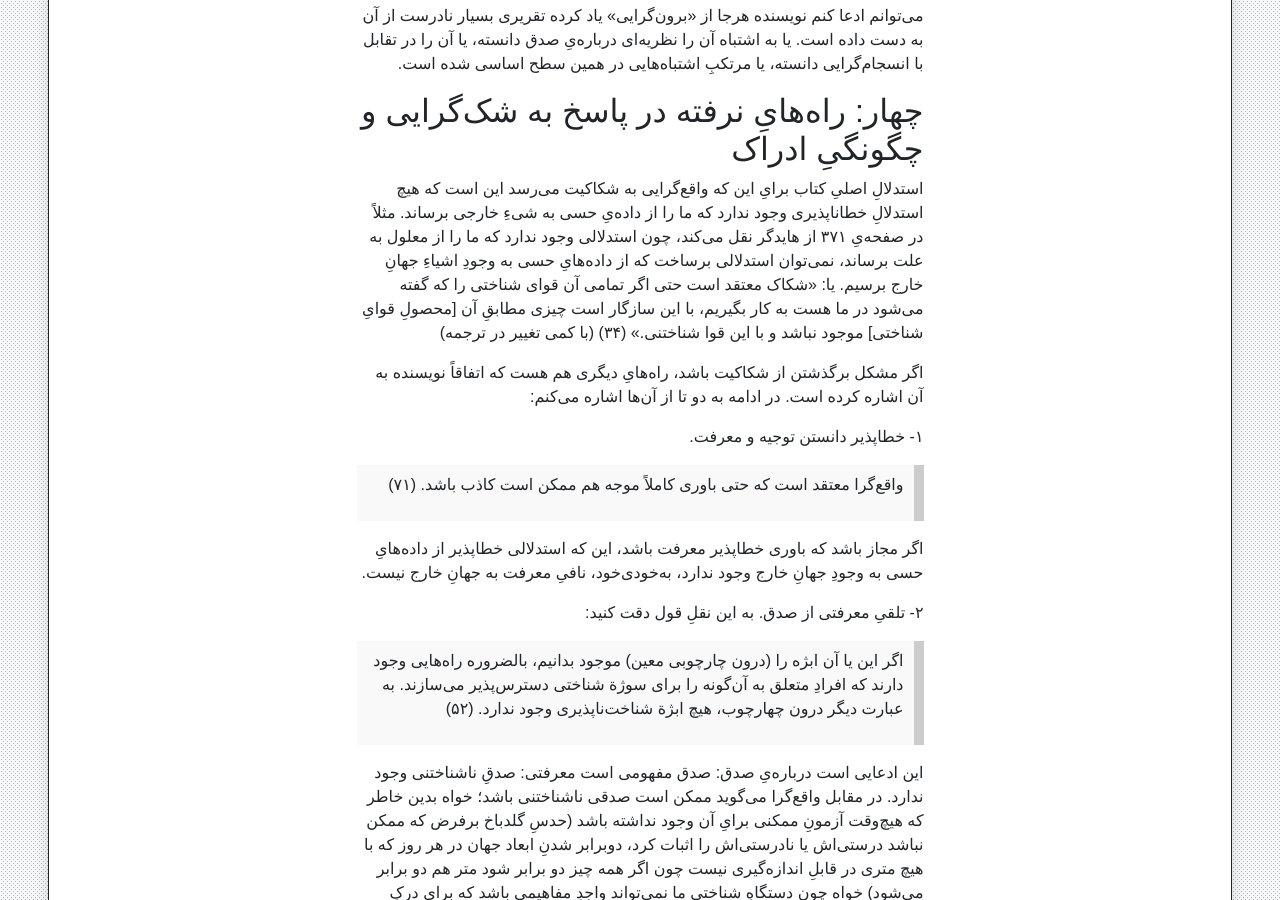
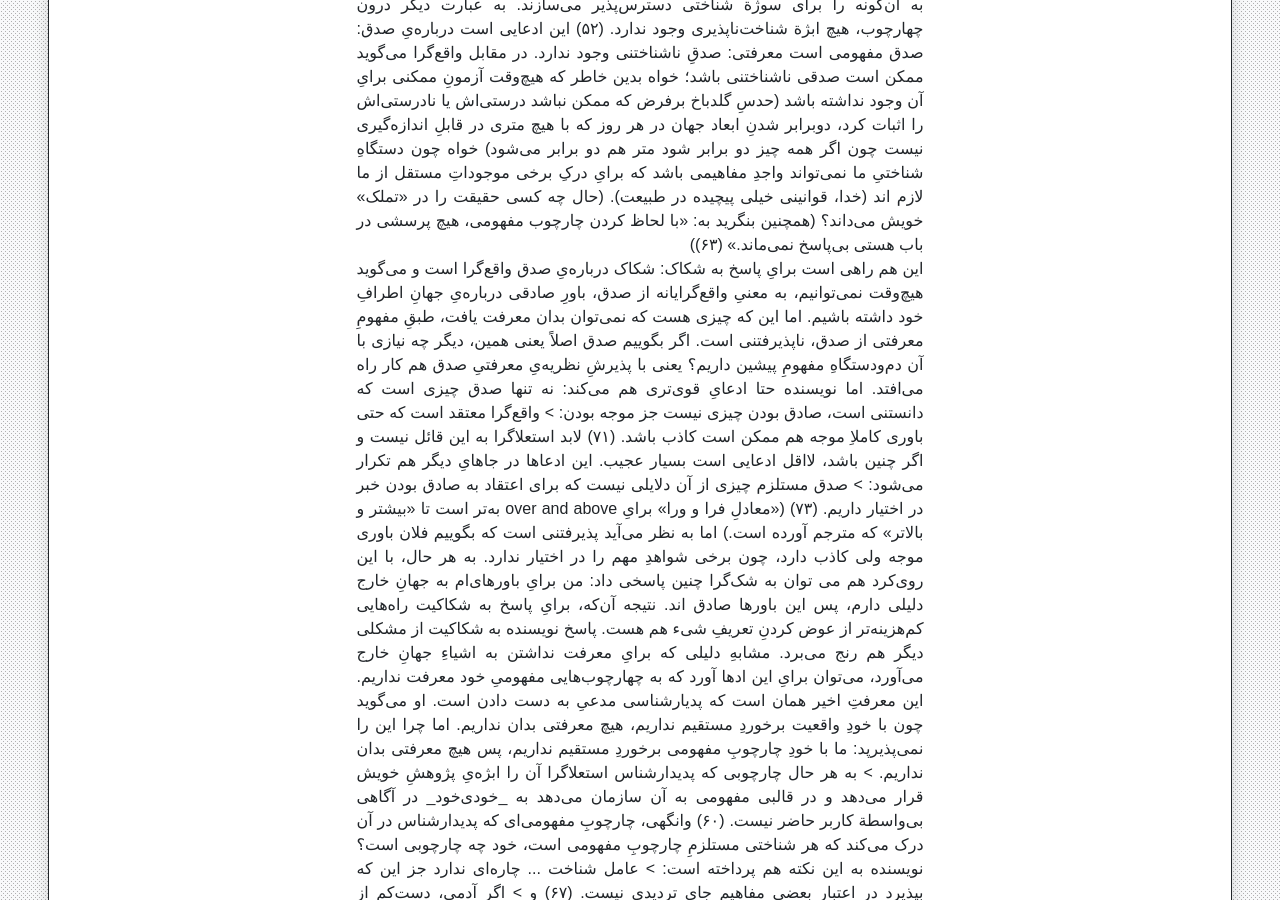
Before and after one commit to phicudemy/phicudemy.github.io, a Jekyll site: the page built from _posts/2024-08-02-perspevtive.md, in a window 1280 px wide and 900 px high, scrolled down 5432 px. Built offline with Jekyll 4.4.1, drawn with Linux system fonts in a browser that asks for light colours; comment, search, counter and statistics services are not loaded; a style sheet for code colours, icons or effects is not loaded; some of the changed text lies outside the part shown.

Commit message:
TinaCMS content update

```diff
--- a/_posts/2024-08-02-perspevtive.md
+++ b/_posts/2024-08-02-perspevtive.md
@@ -49,6 +49,7 @@ tags:
 </p>
 <br>
 ## سه: روایتِ پیترزما از آن دو معنی و آن دو سنت
+<p align="justify">
 حال ببینیم روایتِ پیترزما چگونه برون‌گرایی در توجیه را به سنتِ استعلایی و مشخصاً پدیدار شناسی ربط می‌دهد. برایِ بررسی این موضوع چند نقلِ قول از او می‌آورم و سپس نقدهای‌ام را بدان‌ها مطرح می‌کنم.
 > آنچه به این نظریه‌ها ویژگی برون‌گرایانه این فرض است که بدون مشغول داشتن خاطرمان به تفسیر سوژة شناسنده از موقعیتِ شناختی، مثلاً انواع استدلال‌هایی که سوژه برای اعتقاد به صادق یا کاذب بودن باور ارائه می‌دهد، می‌توانیم معرفت و باور موجه را به‌درستی مشخص کنیم. مطابق چنین دیدگاهی باور می‌تواند فارغ از هرگونه نسبت با دیگر باورهای سوژه باوری صادق باشد. واضح است که دیدگاه سراپا برون‌گرا به کار پدیدارشناسی نمی‌آید. (۲۴)
 
@@ -79,11 +80,13 @@ tags:
 اما نشانه‌ای دیگر از این که بحث درباره‌یِ توجیه نیست. نویسنده می‌گوید که ایده‌آلیست واقع‌گرا را جزم‌اندیش، ساده‌لوح، و انتزاعی می‌داند. چون به ترتیب، قائل است به نظریه‌یِ تطابقیِ صدق، باور دارد که قوایِ شناختی‌اش او را قادر می‌کنند که واقع را بشناسد ولی به این که چگونه این به این باورها رسیده است سربازمی‌زند، و از «روند وحدت‌بخشی خودابژه‌سازی» غافل است. (۳-۴۲) این‌ها هیچ‌کدام ناظر به توجیه نیستند.
 
 می‌توانم ادعا کنم نویسنده هرجا از «برون‌گرایی» یاد کرده تقریری بسیار نادرست از آن به دست داده است. یا به اشتباه آن را نظریه‌ای درباره‌یِ صدق دانسته، یا آن را در تقابل با انسجام‌گرایی دانسته، یا مرتکبِ اشتباه‌هایی در همین سطح اساسی شده است.
+</p>
+<br>
 
 ## چهار: راه‌هایِ نرفته در پاسخ به شک‌گرایی و چگونگیِ ادراک
-
+<p align="justify">
 استدلالِ اصلیِ کتاب برایِ این که واقع‌گرایی به شکاکیت می‌رسد این است که هیچ استدلالِ خطاناپذیری وجود ندارد که ما را از داده‌یِ حسی به شیءِ خارجی برساند. مثلاً در صفحه‌یِ ۳۷۱ از هایدگر نقل می‌کند، چون استدلالی وجود ندارد که ما را از معلول به علت برساند، نمی‌توان استدلالی برساخت که از داده‌هایِ حسی به وجودِ اشیاءِ جهانِ خارج برسیم. یا: «شکاک معتقد است حتی اگر تمامی آن قوای شناختی را که گفته می‌شود در ما هست به کار بگیریم، با این سازگار است چیزی مطابقِ آن [محصولِ قوایِ شناختی] موجود نباشد و با این قوا شناختنی.» (۳۴) (با کمی تغییر در ترجمه)
-
+<br>
 اگر مشکل برگذشتن از شکاکیت باشد، راه‌هایِ دیگری هم هست که اتفاقاً نویسنده به آن اشاره کرده است. در ادامه به دو تا از آن‌ها اشاره می‌کنم:
 
 ۱- خطاپذیر دانستن توجیه و معرفت.
@@ -97,7 +100,7 @@ tags:
 > اگر این یا آن ابژه را (درون چارچوبی معین) موجود بدانیم، بالضروره راه‌هایی وجود دارند که افرادِ متعلق به آن‌گونه را برای سوژة شناختی دسترس‌پذیر می‌سازند. به عبارت دیگر درون چهارچوب، هیچ ابژة شناخت‌ناپذیری وجود ندارد. (۵۲)
 
 این ادعایی است درباره‌یِ صدق: صدق مفهومی است معرفتی: صدقِ ناشناختنی وجود ندارد. در مقابل واقع‌گرا می‌گوید ممکن است صدقی ناشناختنی باشد؛ خواه بدین خاطر که هیچ‌وقت آزمونِ ممکنی برایِ آن وجود نداشته باشد (حدسِ گلدباخ برفرض که ممکن نباشد درستی‌اش یا نادرستی‌اش را اثبات کرد، دوبرابر شدنِ ابعاد جهان در هر روز که با هیچ متری در قابلِ اندازه‌گیری نیست چون اگر همه چیز دو برابر شود متر هم دو برابر می‌شود) خواه چون دستگاهِ شناختیِ ما نمی‌تواند واجدِ مفاهیمی باشد که برایِ درکِ برخی موجوداتِ مستقل از ما لازم اند (خدا، قوانینی خیلی پیچیده در طبیعت). (حال چه کسی حقیقت را در «تملک» خویش می‌داند؟ (همچنین بنگرید به: «با لحاظ کردن چارچوب مفهومی، هیچ پرسشی در باب هستی بی‌پاسخ نمی‌ماند.» (۶۳))
-
+<br>
 این هم راهی است برایِ پاسخ به شکاک: شکاک درباره‌یِ صدق واقع‌گرا است و می‌گوید هیچ‌وقت نمی‌توانیم، به معنیِ واقع‌گرایانه از صدق، باورِ صادقی درباره‌یِ جهانِ اطرافِ خود داشته باشیم. اما این که چیزی هست که نمی‌توان بدان معرفت یافت، طبقِ مفهومِ معرفتی از صدق، ناپذیرفتنی است. اگر بگوییم صدق اصلاً یعنی همین، دیگر چه نیازی با آن دم‌ودستگاهِ مفهومِ پیشین داریم؟ یعنی با پذیرشِ نظریه‌یِ معرفتیِ صدق هم کار راه می‌افتد.
 
 اما نویسنده حتا ادعایِ قوی‌تری هم می‌کند: نه تنها صدق چیزی است که دانستنی است، صادق بودن چیزی نیست جز موجه بودن:
@@ -125,7 +128,7 @@ tags:
 > اگر آدمی، دست‌کم از بعضی جهات خود را، خود را مشاهده‌کری توانا و قابل اعتماد نداند جست‌وجو هرگز آغاز نمی‌شود. (۶۷)
 
 به نظر می‌رسد آن‌چه در این نقلِ قول‌ها بدان اشاره می‌شود، مشابهِ مسئله‌یِ دورِ معرفتی است که مقدمه‌یِ استدلالی شک‌گرایانه است: نمی‌توان برایِ قابلِ اعتماد بودنِ فرآیندهایِ باورسازِ پایه استدلالی بیاوریم، بی‌آن‌که قابلِ اعتماد بودنِ آن‌ها را پیش‌فرض بگیریم. ظاهراً پدیدارشناس هم با مشکلی مشابه مواجه است.
-
+<br>
 بپردازم به راهِ نرفته‌یِ دوم. فکر می‌کنم در کتاب به یکی از پرسش‌هایی که می‌توان به این سئوال‌به اندازه‌یِ کافی پرداخته نشده است: چرا داده‌ها قابلیتِ برخی مفهوم‌پردازی‌ها را دارند، و مهم‌تر، چرا قابلیتِ برخی مفهوم‌پردازی‌ها را ندارند.  (مثالِ چرا چهارچوبِ پزشکیِ اخلاطی تصویری بسیار نادرست از بیماری و بدن به دست می‌دهد و اغلبِ پیش‌بینی‌های‌اش نادرست است و درمان‌های‌اش ناکارا) پیترزما متذکر شده است که این سئوال از دیرباز مطرح بوده است. مثلاً فیشته می‌پرسد:
 
 > گیریم کانت درست گفته باشد که مفاهیم پیشینی ما از قوهٔ فهم مشتق می‌شوند، چه تضمینی وجود دارد که این مفاهیم بر شهودهای حسی اطلاق شوند؟ (۸-۳۷)
@@ -149,9 +152,11 @@ tags:
 > اگر این یا آن ابژه را (درون چارچوبی معین) موجود بدانیم، بالضروره راه‌هایی وجود دارند که افرادِ متعلق به آن‌گونه را برای سوژة شناختی دسترس‌پذیر می‌سازند. به عبارت دیگر درون چارچوب، هیچ ابژة شناخت‌ناپذیری وجود ندارد. (۵۲)
 
 نویسنده این دوگانه را برناگذشتنی می‌داند: ۱- مفاهیم از پیش در ذهن موجود اند و هیچ مابه‌ازایی در داده‌هایی که به‌آن‌ها اطلاق می‌شوند ندارند. ۲- مفاهیم ناظر به ویژگی‌هایی اند که موضوع‌هایِ تجربه واجدِ آن‌ها اند و با انتزاع از تجربه به دست می‌آیند. اما حالتِ سومی هم وجود دارد: مفاهیم «از پیش» در ذهن وجود دارند ولی موفق بودن در اطلاقِ مفاهیم نشانة آن است که موضوعِ شناخت ویژگی‌هایی دارد که قرابتی با آن مفاهیم دارند. موفق نبودن چنین اطلاق‌هایی هم نشان می‌دهد قرابتِ پیش‌گفته محقق نیست. در این صورت می‌توان هم واقعیتِ شیءِ بیرونی را پذیرفت و هم امکانِ معرفت بدان را.
+</p>
 
 ## پنج: درسی که آموختم
-
+<p align="justify">
 اگر من درست گفته باشم، پیترزما که در سنتِ خود آن‌‌قدر مبرز هست که جای‌گاهی دانشگاهی درخور، تورنتو، داشته باشد و کتاب‌اش را انتشاراتی بسیار معتبر، آکسفورد، چاپ کند، درباره‌یِ مفاهیمِ اولیه‌یِ سنتِ فلسفی‌ای دیگر، و حتا این که اصلاً به چه پرسشی می‌پردازد، دچارِ اشتباه‌هایی آشکار شده است. جالب‌تر این که، تا جایی که من می‌فهمم، آن‌چه نویسنده درباره‌یِ معرفت‌شناسیِ تحلیلی گفته است، نقشی در مدعاهایِ اصلیِ او ندارد و خطاهایِ او در تقریر سنتِ رقیب آسیبی به آموزه‌هایِ اصلی‌اش نمی‌زند.
-
+<br>
 شاید این خطاها چیزی را به ما می‌آموزد: اگر از دور با سنتی آشنا هستیم، مثلاً یکی-دو کتاب و چندتایی مقاله از آن خوانده ایم و دو-سه پادکست و سخن‌رانی درباره‌اش گوش کرده ایم، نباید گمان کنیم که می‌توانیم آن را داوری کنیم یا از آن در سنتِ خود بهره ببریم. مثلاً اگر منِ تحلیلی‌خوانده کتابی از هایدگر را دست بگیرم و پس از خواندن‌اش ادعا کنم که محمل است، به احتمالِ قریب به یقین ادعای‌ام موجه نیست. اگر ادعا کنم که هایدگر از آموزه‌یِ فلان در سنتِ تحلیلی دفاع می‌کند نیز به همچنین. برایِ دریافتِ مفاهیم و پرسش‌ها و روی‌کردهایِ هر سنتِ فکری به ملازمتی فکری با آن سنت نیاز داریم که سریع و ساده به دست نمی‌آید. باید مدتی با آن خوگر و آموخته شویم. چرا راهِ دور برویم. به سئوال‌هایی که در بخشِ قبل از سنتِ استعلایی کرده ام به یاد آورید. این نکته‌ها را با دو تن از کسانی که سنتِ استعلایی را خوب می‌شناسند مطرح کردم. آرشِ اباذری گفت که این روایت که هدفِ این سنت پاسخ به شک‌گرایی است روایتی مناسب نیست. محمد شفیعی گفت اتفاقاً هوسرل کم‌وبیش راهِ سومی را می‌رود که من گفتم در این سنت مغفول است: چنین نیست که مفاهیم یک‌سره ساخته‌یِ ذهن باشند یا یک‌سره بر‌آمده از تجربه. ببنید چه ساده می‌تواندر دامی افتداد که پینرزما افتاد. خلاصه این که: تا با افق‌هایی نسبتی مناسب نداری، در امتزاج‌شان نکوش.
+</p>
```
